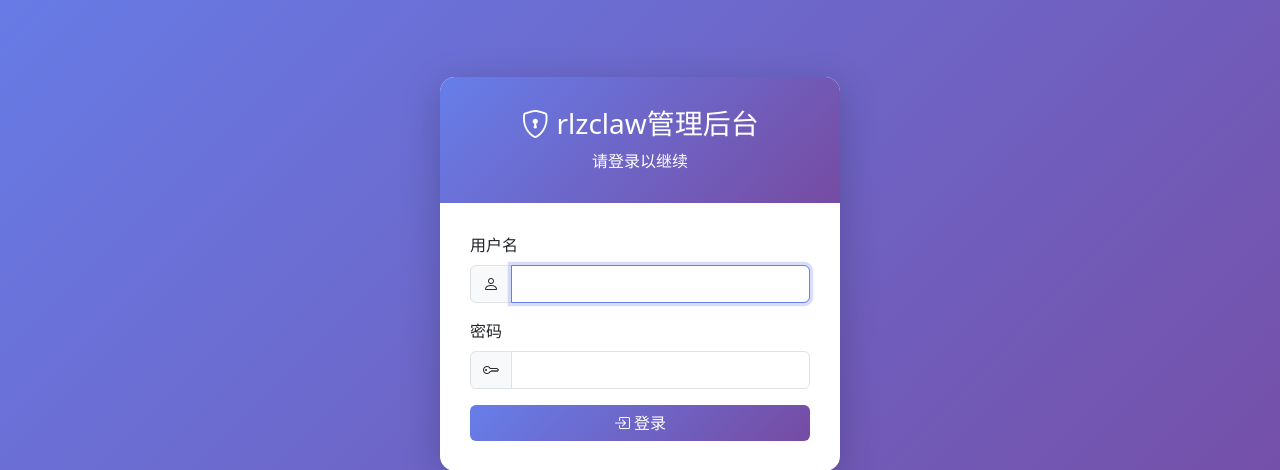
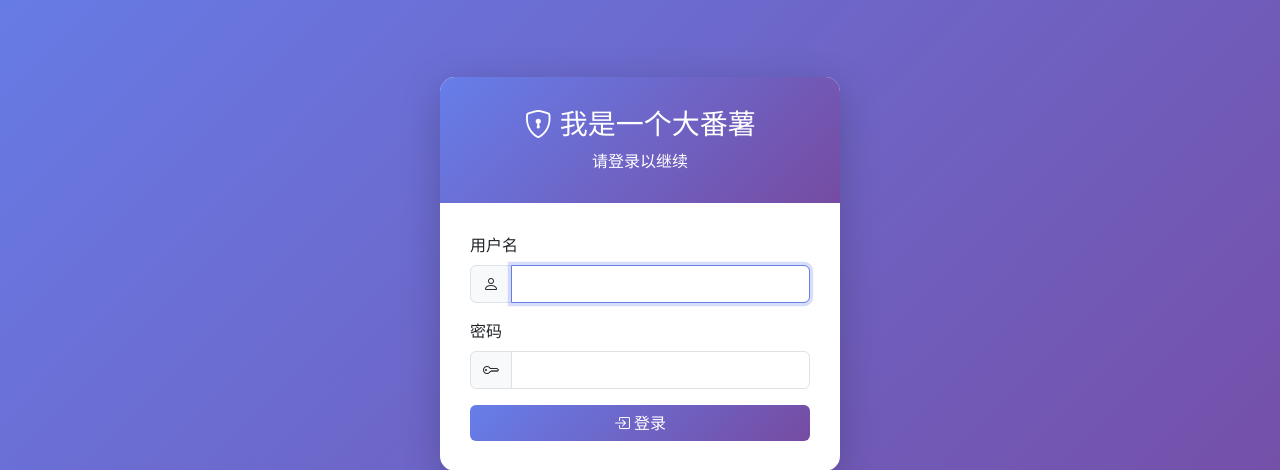
Before and after one commit to xiezhenfan/fanshu, a Flask app: page /login in a window 1280 px wide. Shown: the part 126-596 px from the top of the page. Run offline with Flask 3, Linux system fonts and the light colour scheme.

Commit message:
Update titles and logo: 番薯焗龙虾

```diff
--- a/templates/index.html
+++ b/templates/index.html
@@ -3,7 +3,7 @@
 <head>
     <meta charset="UTF-8">
     <meta name="viewport" content="width=device-width, initial-scale=1.0">
-    <title>OpenClaw 配置管理</title>
+    <title>番薯焗龙虾</title>
     <link href="https://cdn.jsdelivr.net/npm/bootstrap@5.3.2/dist/css/bootstrap.min.css" rel="stylesheet">
     <link href="https://cdn.jsdelivr.net/npm/bootstrap-icons@1.11.1/font/bootstrap-icons.css" rel="stylesheet">
     <link href="{{ url_for('static', filename='css/style.css') }}" rel="stylesheet">
@@ -12,8 +12,8 @@
     <nav class="navbar navbar-expand-lg navbar-dark bg-primary sticky-top">
         <div class="container-fluid">
             <a class="navbar-brand" href="#">
-                <i class="bi bi-robot me-2"></i>
-                <span data-i18n="app.title">OpenClaw 配置管理</span>
+                <span style="font-size: 1.5rem;">🦞🍠</span>
+                <span data-i18n="app.title">番薯焗龙虾</span>
             </a>
             <div class="d-flex align-items-center gap-3">
                 <select id="langSelect" class="form-select form-select-sm" style="width: auto;">
--- a/templates/login.html
+++ b/templates/login.html
@@ -3,7 +3,7 @@
 <head>
     <meta charset="UTF-8">
     <meta name="viewport" content="width=device-width, initial-scale=1.0">
-    <title>登录 - rlzclaw管理后台</title>
+    <title>登录 - 我是一个大番薯</title>
     <link href="https://cdn.jsdelivr.net/npm/bootstrap@5.3.0/dist/css/bootstrap.min.css" rel="stylesheet">
     <link rel="stylesheet" href="https://cdn.jsdelivr.net/npm/bootstrap-icons@1.11.0/font/bootstrap-icons.css">
     <style>
@@ -47,7 +47,7 @@
 <body>
     <div class="login-card">
         <div class="login-header">
-            <h3><i class="bi bi-shield-lock"></i> rlzclaw管理后台</h3>
+            <h3><i class="bi bi-shield-lock"></i> 我是一个大番薯</h3>
             <p class="mb-0">请登录以继续</p>
         </div>
         <div class="login-body">
```
